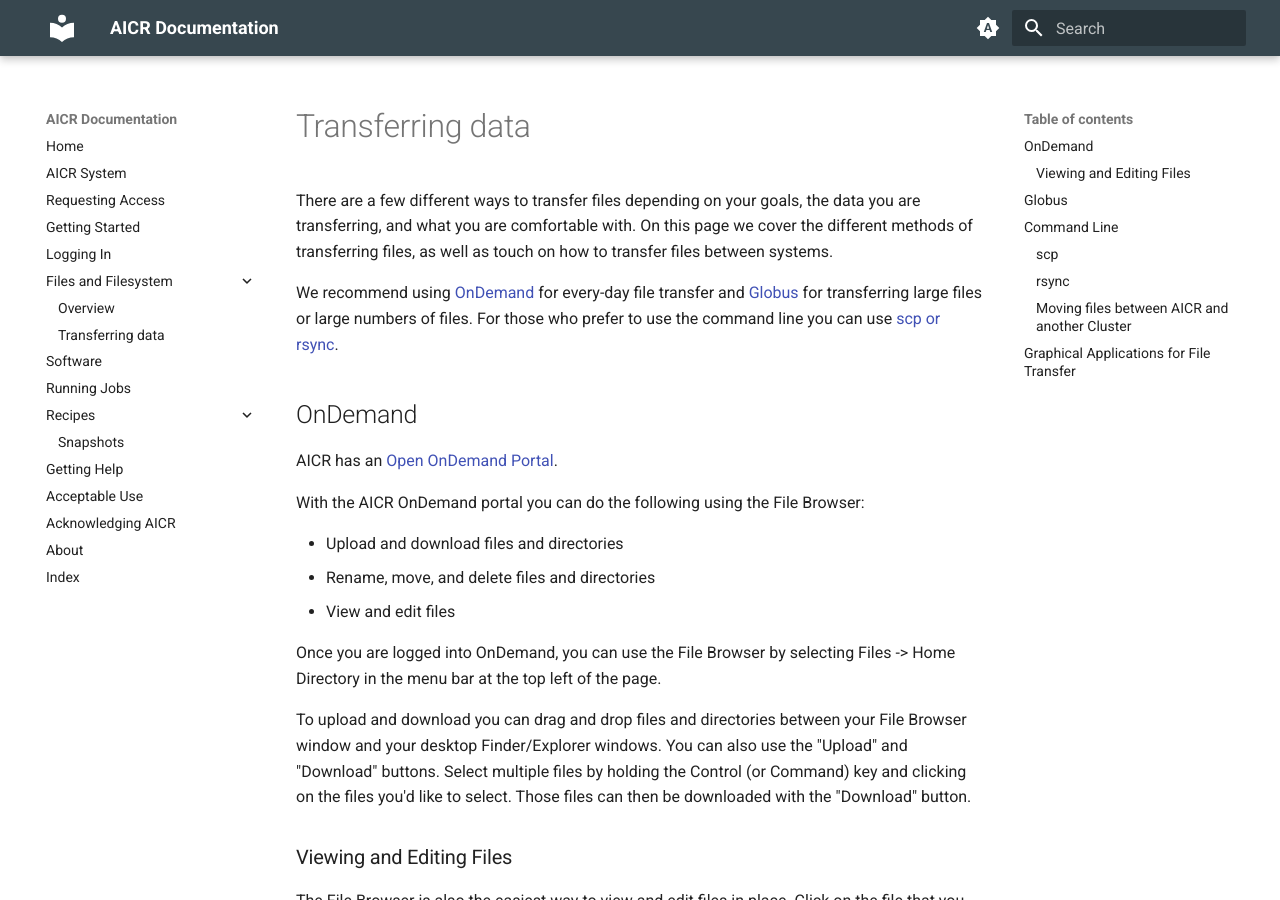
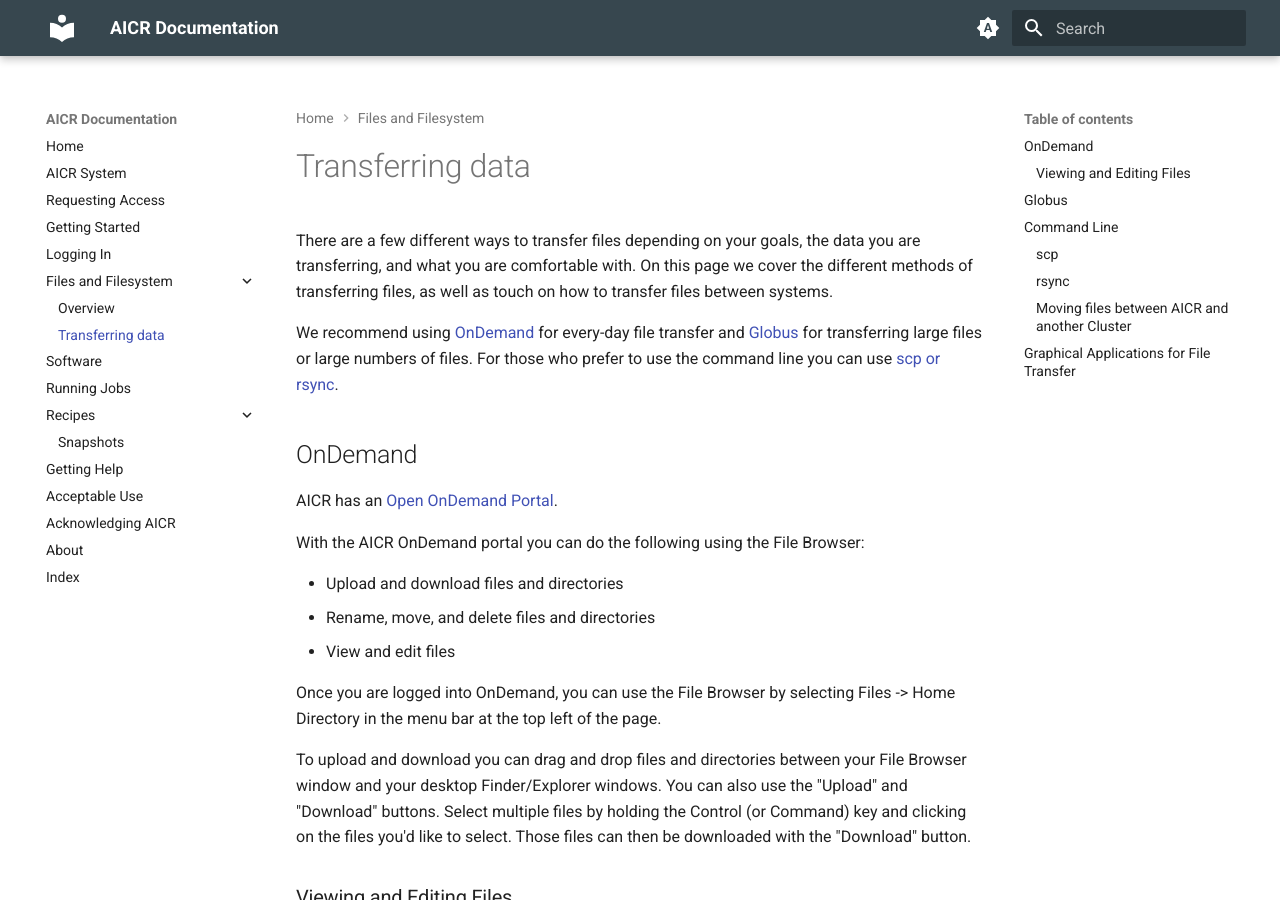
Before and after one commit to mghpcc/aicr-docs-edit, an MkDocs documentation site: the page built from docs/files/transferring-data.md, in a window 1280 px wide and 900 px high. Built offline with MkDocs 1.6.1 and Material for MkDocs 9.7.7, drawn with Linux system fonts in a browser that asks for light colours; part of the change alters nothing that is shown.

Commit message:
fix links

```diff
--- a/mkdocs.yml
+++ b/mkdocs.yml
@@ -7,8 +7,8 @@ nav:
   - Getting Started: getting-started.md
   - Logging In: logging-in.md
   - Files and Filesystem:
-    - Overview: filesystems-file-transfer/filesystem-overview.md
-    - Transferring data: filesystems-file-transfer/transferring-data.md
+    - Overview: files/overview.md
+    - Transferring data: files/transferring-data.md
   - Software: software.md
   - Running Jobs: basic-slurm.md
   - Recipes:
```
